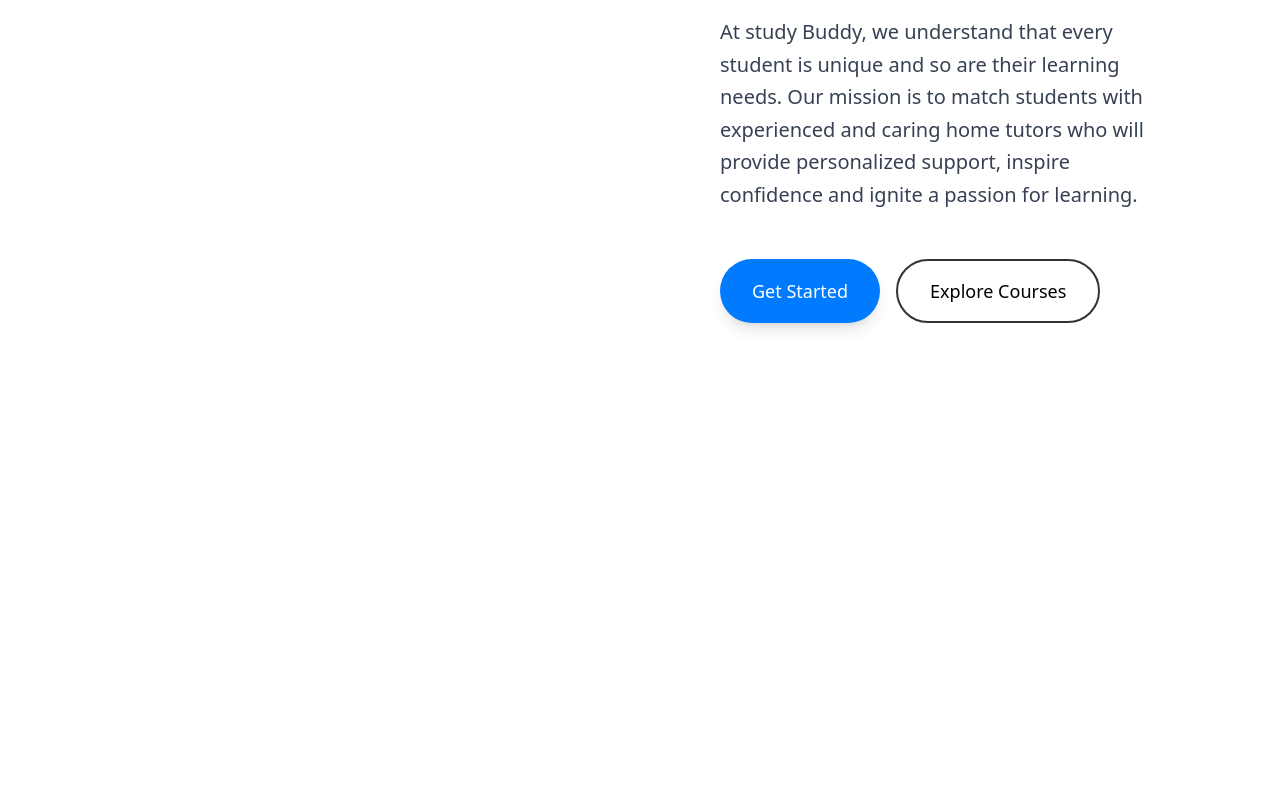
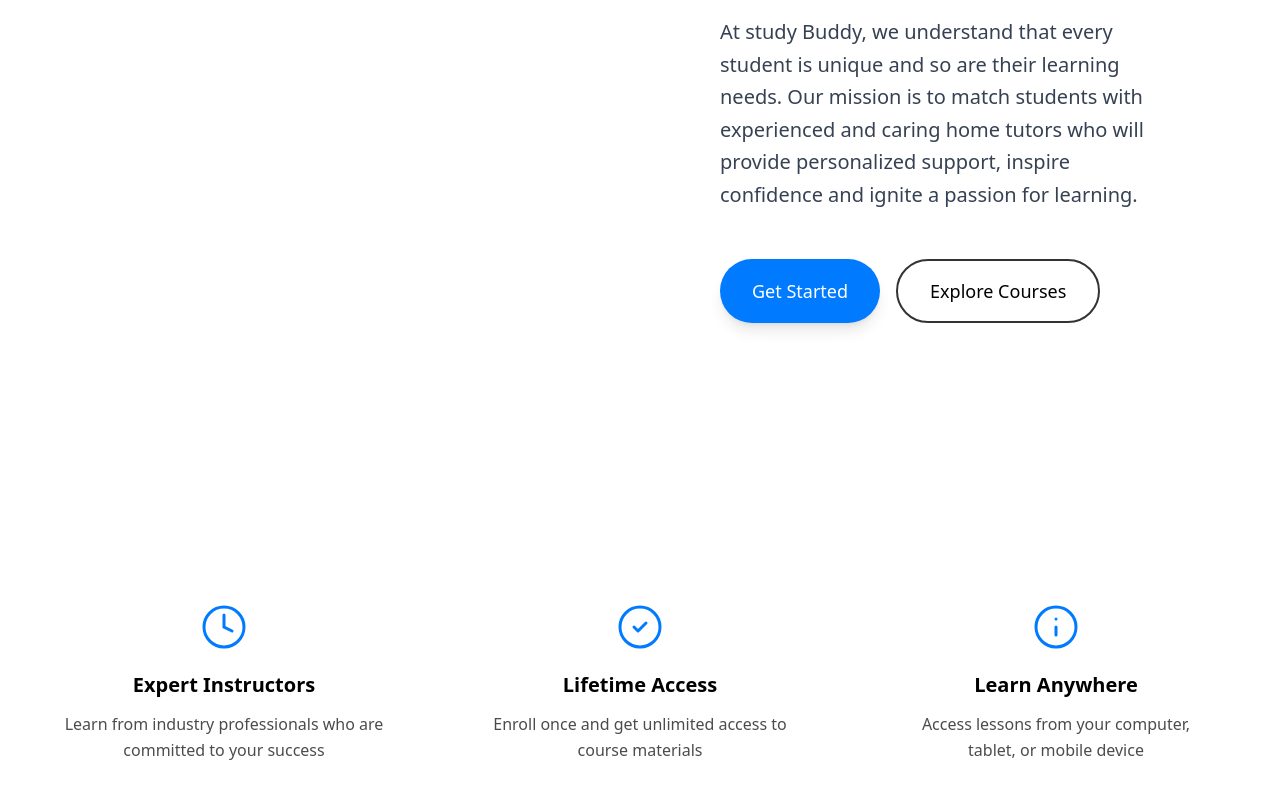
Before and after one commit to dip00-bb/Course-Master-Frontend, a Next.js app: page / in a window 1280 px wide. Shown: the part 706-1504 px from the top of the page. Before the commit the page ends 1245 px from the top, so only its background shows below. Built offline with nearby package versions, Linux system fonts and the light colour scheme; no server answers.

Commit message:
create feature card section

```diff
--- /dev/null
+++ b/src/app/components/FeatureCards.jsx
@@ -0,0 +1,67 @@
+import React from 'react';
+
+export default function FeatureCards() {
+  const features = [
+    {
+      icon: (
+        <svg className="w-12 h-12" viewBox="0 0 24 24" fill="none" xmlns="http://www.w3.org/2000/svg">
+          <circle cx="12" cy="12" r="10" stroke="currentColor" strokeWidth="1.5"/>
+          <path d="M12 6V12L16 14" stroke="currentColor" strokeWidth="1.5" strokeLinecap="round"/>
+        </svg>
+      ),
+      title: 'Expert Instructors',
+      description: 'Learn from industry professionals who are committed to your success'
+    },
+    {
+      icon: (
+        <svg className="w-12 h-12" viewBox="0 0 24 24" fill="none" xmlns="http://www.w3.org/2000/svg">
+          <circle cx="12" cy="12" r="10" stroke="currentColor" strokeWidth="1.5"/>
+          <path d="M9 12L11 14L15 10" stroke="currentColor" strokeWidth="1.5" strokeLinecap="round" strokeLinejoin="round"/>
+        </svg>
+      ),
+      title: 'Lifetime Access',
+      description: 'Enroll once and get unlimited access to course materials'
+    },
+    {
+      icon: (
+        <svg className="w-12 h-12" viewBox="0 0 24 24" fill="none" xmlns="http://www.w3.org/2000/svg">
+          <circle cx="12" cy="12" r="10" stroke="currentColor" strokeWidth="1.5"/>
+          <path d="M12 16V12M12 8H12.01" stroke="currentColor" strokeWidth="1.5" strokeLinecap="round"/>
+        </svg>
+      ),
+      title: 'Learn Anywhere',
+      description: 'Access lessons from your computer, tablet, or mobile device'
+    }
+  ];
+
+  return (
+    <div className="flex items-center justify-center p-4 sm:p-6 lg:p-8 bg-var(--neutral-color)" >
+      <div className="w-full">
+        <div className="grid grid-cols-1 md:grid-cols-2 lg:grid-cols-3 gap-6 lg:gap-8">
+          {features.map((feature, index) => (
+            <div
+              key={index}
+              className="flex flex-col items-center text-center p-6 sm:p-8 rounded-lg transition-transform duration-300 hover:scale-105"
+              style={{ backgroundColor: 'var(--primary-color)' }}
+            >
+              <div
+                className="mb-4 sm:mb-5"
+                style={{ color: 'var(--accent-color)' }}
+              >
+                {feature.icon}
+              </div>
+
+              <h3 className="text-lg sm:text-xl font-semibold mb-2 sm:mb-3">
+                {feature.title}
+              </h3>
+
+              <p className="text-sm sm:text-base leading-relaxed opacity-70">
+                {feature.description}
+              </p>
+            </div>
+          ))}
+        </div>
+      </div>
+    </div>
+  );
+}
--- a/src/app/page.js
+++ b/src/app/page.js
@@ -1,14 +1,20 @@
 import React from 'react';
 import Navbar from './components/Navbar';
 import Hero from './components/Hero/Hero';
+import FeatureCards from './components/FeatureCards';
 
 const Home = () => {
   return (
     <div>
       <header>
         <Navbar />
-        <Hero/>
       </header>
+      <div>
+        <Hero />
+      </div>
+      <main>
+        <FeatureCards/>
+      </main>
     </div>
   );
 };
```
